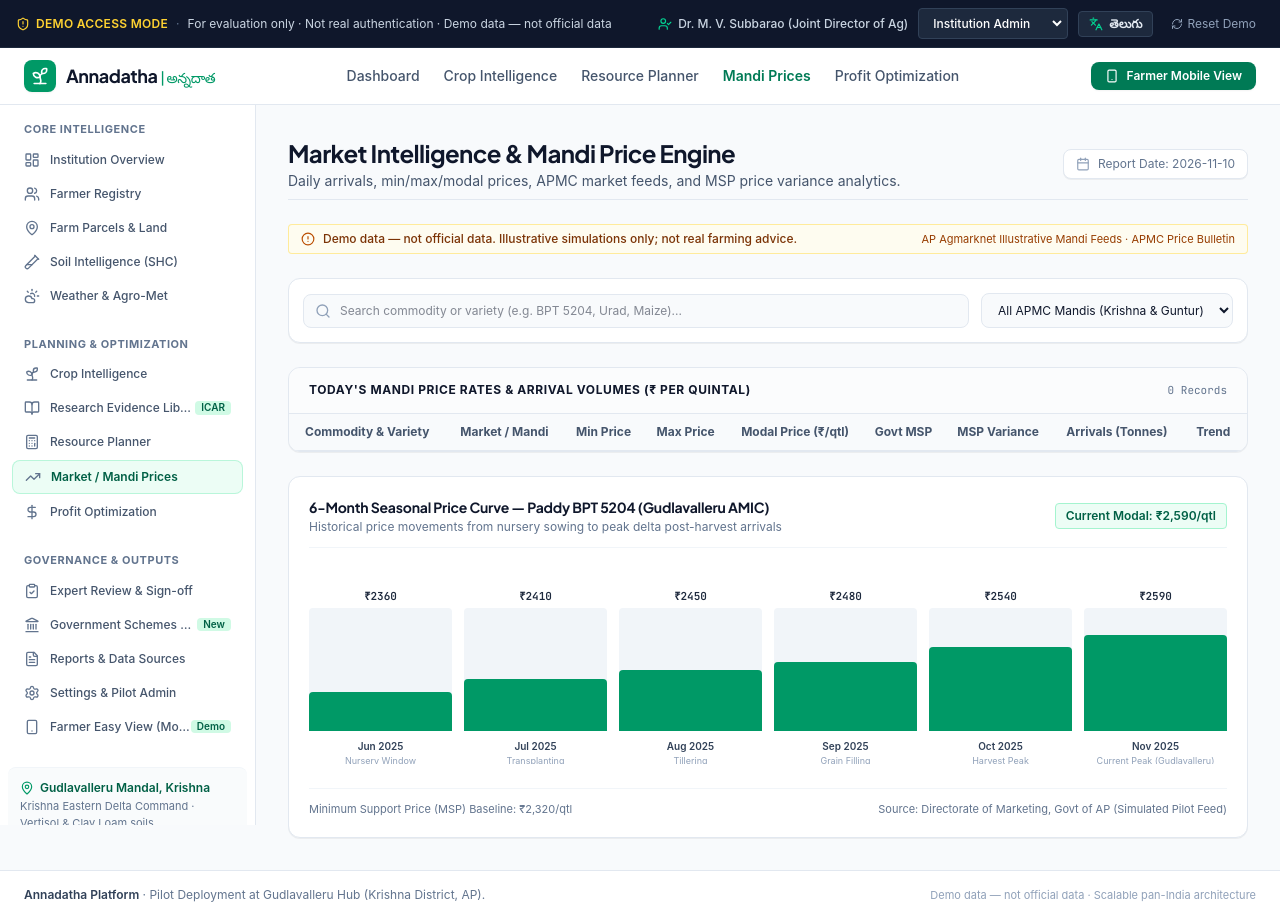
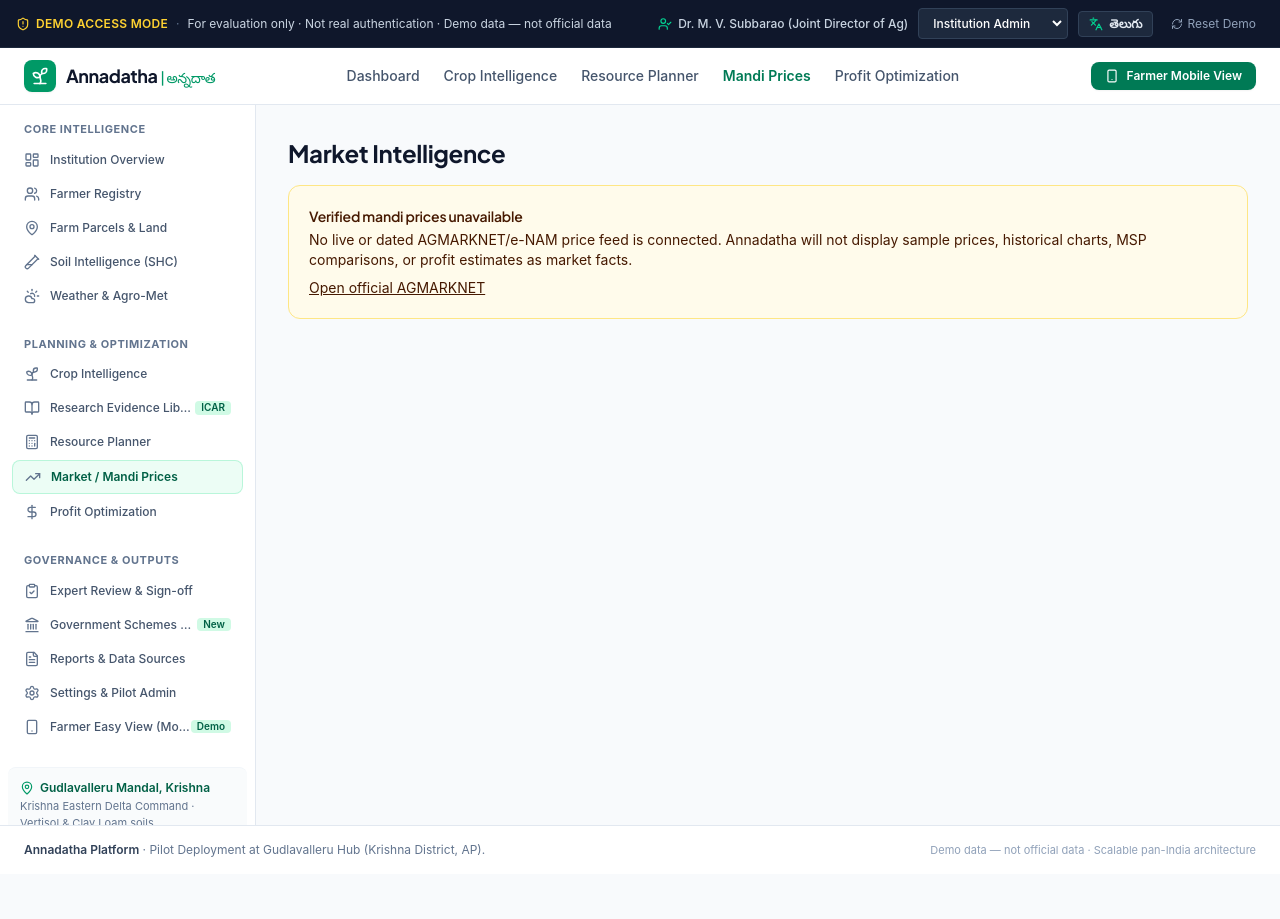
Before and after one commit to vjagannagasrinivas/Annadatha-Profit-Calculator, a React (Vite) app: page /market in a window 1280 px wide. After the commit the page ends 874 px from the top, so only its background shows below. Built offline with nearby package versions, Linux system fonts and the light colour scheme.

Commit message:
fix: hide illustrative mandi prices and trends

```diff
--- a/src/pages/MarketIntelligencePage.tsx
+++ b/src/pages/MarketIntelligencePage.tsx
@@ -26,6 +26,19 @@ export const MarketIntelligencePage: React.FC = () => {
                         item.variety.toLowerCase().includes(searchCommodity.toLowerCase());
     return matchMarket && matchSearch;
   });
+
+  if (mandiPrices.length === 0) {
+    return (
+      <div className="space-y-4">
+        <h1 className="text-2xl font-bold text-slate-900">Market Intelligence</h1>
+        <div className="rounded-xl border border-amber-200 bg-amber-50 p-5 text-sm text-amber-950">
+          <h2 className="font-semibold">Verified mandi prices unavailable</h2>
+          <p className="mt-1">No live or dated AGMARKNET/e-NAM price feed is connected. Annadatha will not display sample prices, historical charts, MSP comparisons, or profit estimates as market facts.</p>
+          <a className="mt-2 inline-block underline" href="https://agmarknet.gov.in/" target="_blank" rel="noreferrer">Open official AGMARKNET</a>
+        </div>
+      </div>
+    );
+  }
 
   // Sample 6-Month Historical Seasonal Price Points for Paddy BPT 5204
   const historicalTrendData = [
```
